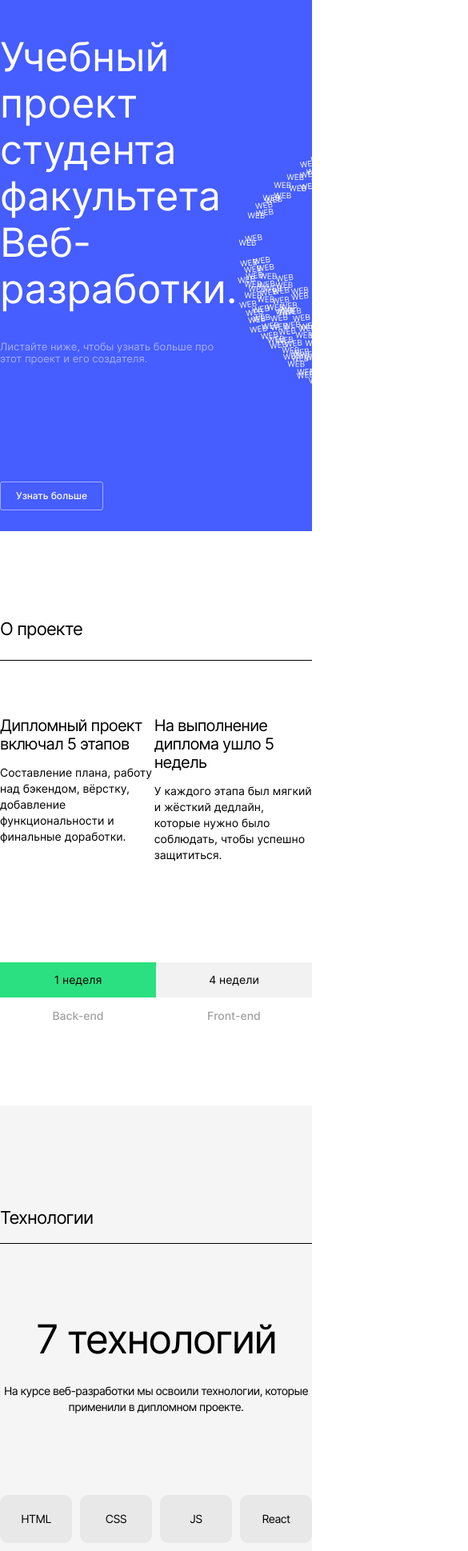
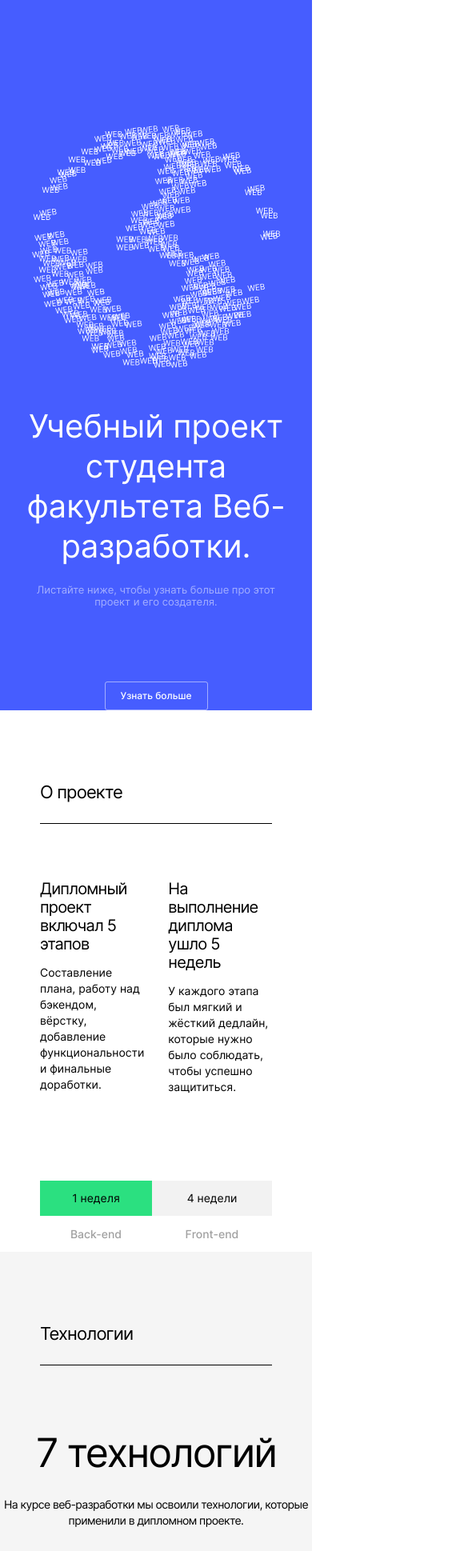
Before and after one commit to keeonezy/movies-explorer-frontend, a React (Create React App) app: page / in a window 390 px wide. Shown: the part 58-1997 px from the top of the page at 80% size, 585 px wide, since content can reach past the window. Built offline with nearby package versions, Linux system fonts and the light colour scheme.

Commit message:
feat: add adaptive for 768px

```diff
--- a/src/components/About/About.css
+++ b/src/components/About/About.css
@@ -1,7 +1,7 @@
 .about {
     margin: 0 auto;
+    max-width: 1140px;
     min-height: 608px;
-    max-width: 1140px;
 }
 
 .about__info {
@@ -81,3 +81,29 @@
     display: flex;
     flex-direction: column;
 }
+
+@media screen and (max-width: 1140px) {
+    .about {
+        min-height: 585px;
+    }
+
+    .about__info {
+        margin: 90px 50px 0;
+    }
+
+    .about__container-time {
+        margin: 70px 50px 0;
+    }
+
+    .about__container-time {
+        gap: 30px;
+    }
+
+    .about__container-progess {
+        margin: 93px 50px 0;
+    }
+
+    .about__progress-l {
+        max-width: 140px;
+    }
+}
--- a/src/components/Header/Header.css
+++ b/src/components/Header/Header.css
@@ -48,3 +48,9 @@
 .header__offer-button {
     color: white;
 }
+
+@media screen and (max-width: 1140px) {
+    .header__container {
+        margin: 0 30px;
+    }
+}
--- a/src/components/Instruments/Instruments.css
+++ b/src/components/Instruments/Instruments.css
@@ -1,11 +1,11 @@
 .instruments {
     background: #F5F5F5;
+    min-height: 625px;
 }
 
 .instruments__container {
     margin: 0 auto;
     max-width: 1140px;
-    min-height: 625px;
 }
 
 .instruments__info {
@@ -15,6 +15,7 @@
 }
 
 .instruments__title {
+    margin: 0;
     color: #000;
     font-size: 22px;
     font-weight: 400;
@@ -72,3 +73,27 @@
     font-weight: 400;
     letter-spacing: -0.56px;
 }
+
+@media screen and (max-width: 1140px) {
+    .instruments {
+        min-height: 567px;
+    }
+
+    .instruments__info {
+        margin: 0 50px;
+        padding-top: 90px;
+    }
+
+    .instruments__title-info {
+        margin-top: 80px;
+    }
+
+    .instruments__elements {
+        margin: 83px 50px 0;
+    }
+
+    .instruments__element {
+        min-width: 84px;
+        min-height: 57px;
+    }
+}
--- a/src/components/Offer/Offer.css
+++ b/src/components/Offer/Offer.css
@@ -1,17 +1,15 @@
 .offer {
     background: #465DFF;
+    min-height: 648px;
 }
 
 .offer__container {
     margin: 0 auto;
     max-width: 1140px;
-    min-height: 648px;
     display: flex;
     justify-content: space-between;
     align-items: center;
 }
-
-.offer__container-left {}
 
 .offer__title {
     margin: 0;
@@ -45,3 +43,31 @@
     line-height: 16px;
     cursor: pointer;
 }
+
+@media screen and (max-width: 1140px) {
+    .offer {
+        min-height: 850px;
+    }
+
+    .offer__container {
+        padding-top: 140px;
+        flex-direction: column-reverse;
+    }
+
+    .offer__title {
+        margin-top: 48px;
+        font-size: 40px;
+        line-height: 50px;
+        text-align: center;
+    }
+
+    .offer__description {
+        margin: 22px auto 0;
+        text-align: center;
+    }
+
+    .offer__button {
+        margin: 92px auto 0;
+        display: block;
+    }
+}
```
